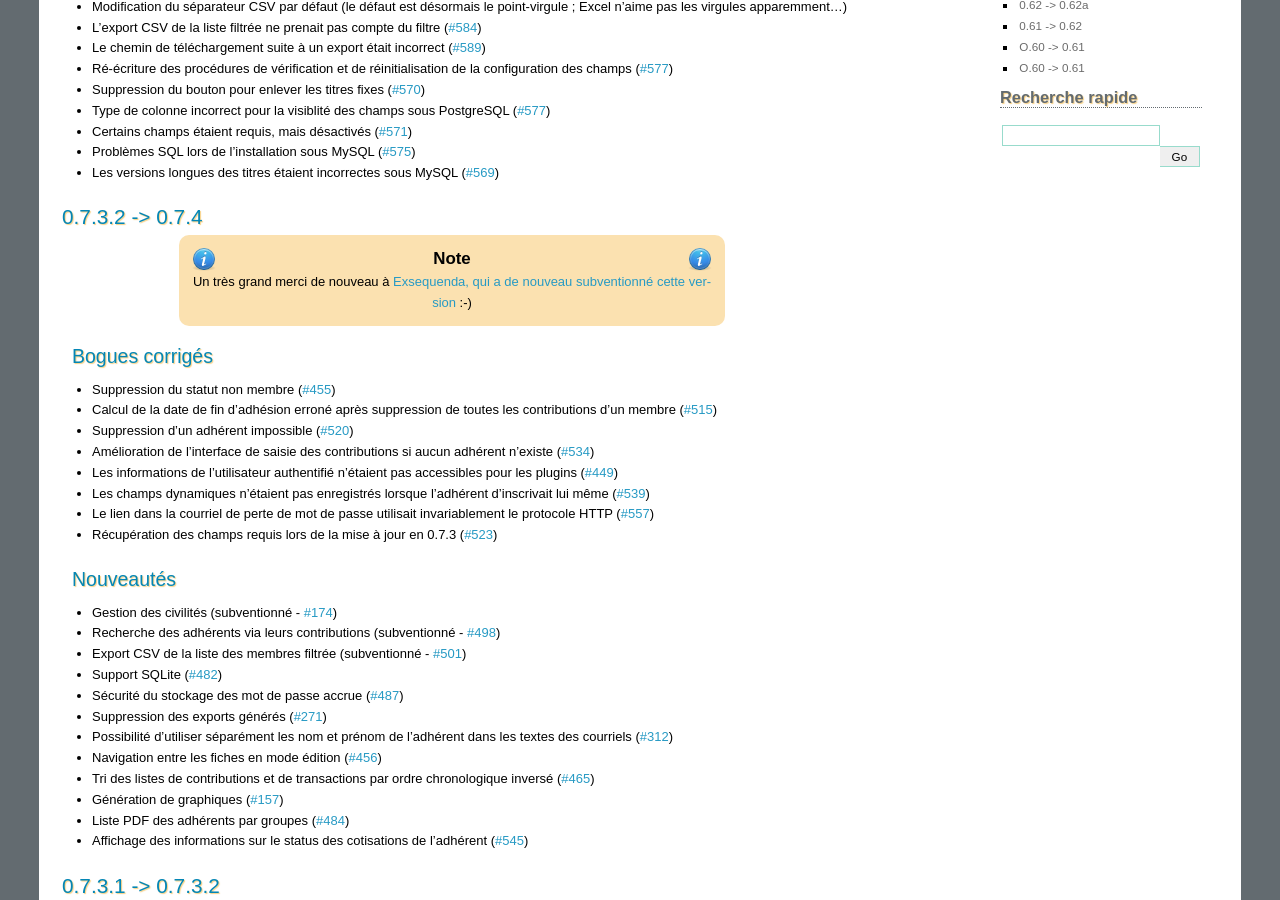
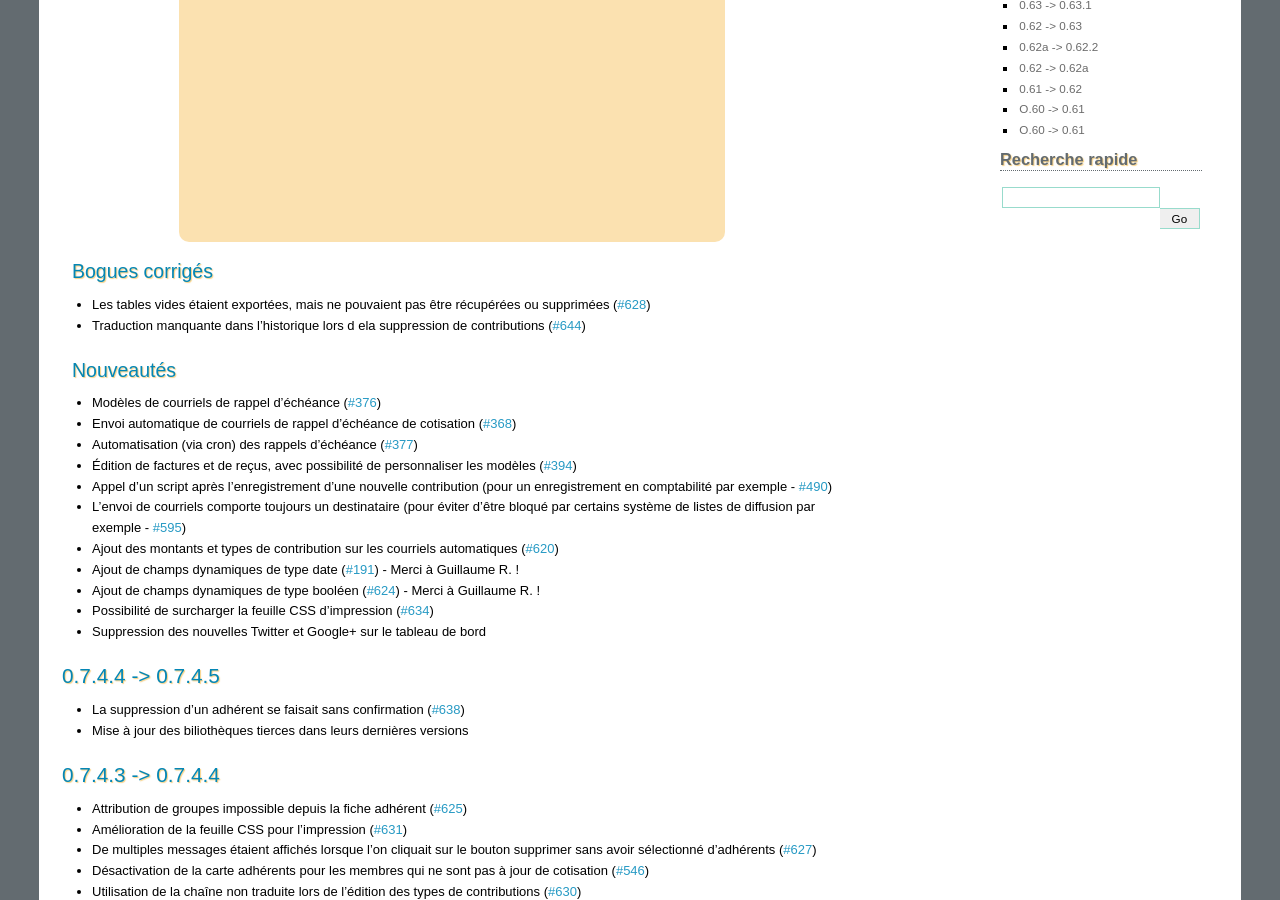
Before and after one commit to galette/galettedoc, a Sphinx documentation site: the page built from source/changelog.rst, in a window 1280 px wide and 900 px high, scrolled down 1077 px. Built offline with Sphinx 7.4.7, drawn with Linux system fonts in a browser that asks for light colours; some of the changed text lies outside the part shown.

Commit message:
Mise à jour du changelog

```diff
--- a/source/changelog.rst
+++ b/source/changelog.rst
@@ -5,6 +5,39 @@
 =========
 Changelog
 =========
+
+****************
+0.7.4.5 -> 0.7.5
+****************
+
+.. note::
+
+   Un très grand merci à `Debian France <http://france.debian.net>`_, qui a `subventionné cette version <http://galette.tuxfamily.org>`_ :-)
+
+.. _bogues_075:
+
+Bogues corrigés
+===============
+
+* Les tables vides étaient exportées, mais ne pouvaient pas être récupérées ou supprimées (`#628 <http://redmine.ulysses.fr/issues/628>`_)
+* Traduction manquante dans l'historique lors d ela suppression de contributions (`#644 <http://redmine.ulysses.fr/issues/644>`_)
+
+.. _ajouts_075:
+
+Nouveautés
+==========
+
+* Modèles de courriels de rappel d'échéance (`#376 <http://redmine.ulysses.fr/issues/376>`_)
+* Envoi automatique de courriels de rappel d'échéance de cotisation (`#368 <http://redmine.ulysses.fr/issues/368>`_)
+* Automatisation (via cron) des rappels d'échéance (`#377 <http://redmine.ulysses.fr/issues/377>`_)
+* Édition de factures et de reçus, avec possibilité de personnaliser les modèles (`#394 <http://redmine.ulysses.fr/issues/394>`_)
+* Appel d'un script après l'enregistrement d'une nouvelle contribution (pour un enregistrement en comptabilité par exemple - `#490 <http://redmine.ulysses.fr/issues/490>`_)
+* L'envoi de courriels comporte toujours un destinataire (pour éviter d'être bloqué par certains système de listes de diffusion par exemple - `#595 <http://redmine.ulysses.fr/issues/595>`_)
+* Ajout des montants et types de contribution sur les courriels automatiques (`#620 <http://redmine.ulysses.fr/issues/620>`_)
+* Ajout de champs dynamiques de type date (`#191 <http://redmine.ulysses.fr/issues/191>`_) - Merci à Guillaume R. !
+* Ajout de champs dynamiques de type booléen (`#624 <http://redmine.ulysses.fr/issues/624>`_) - Merci à Guillaume R. !
+* Possibilité de surcharger la feuille CSS d'impression (`#634 <http://redmine.ulysses.fr/issues/634>`_)
+* Suppression des nouvelles Twitter et Google+ sur le tableau de bord
 
 ******************
 0.7.4.4 -> 0.7.4.5
```
